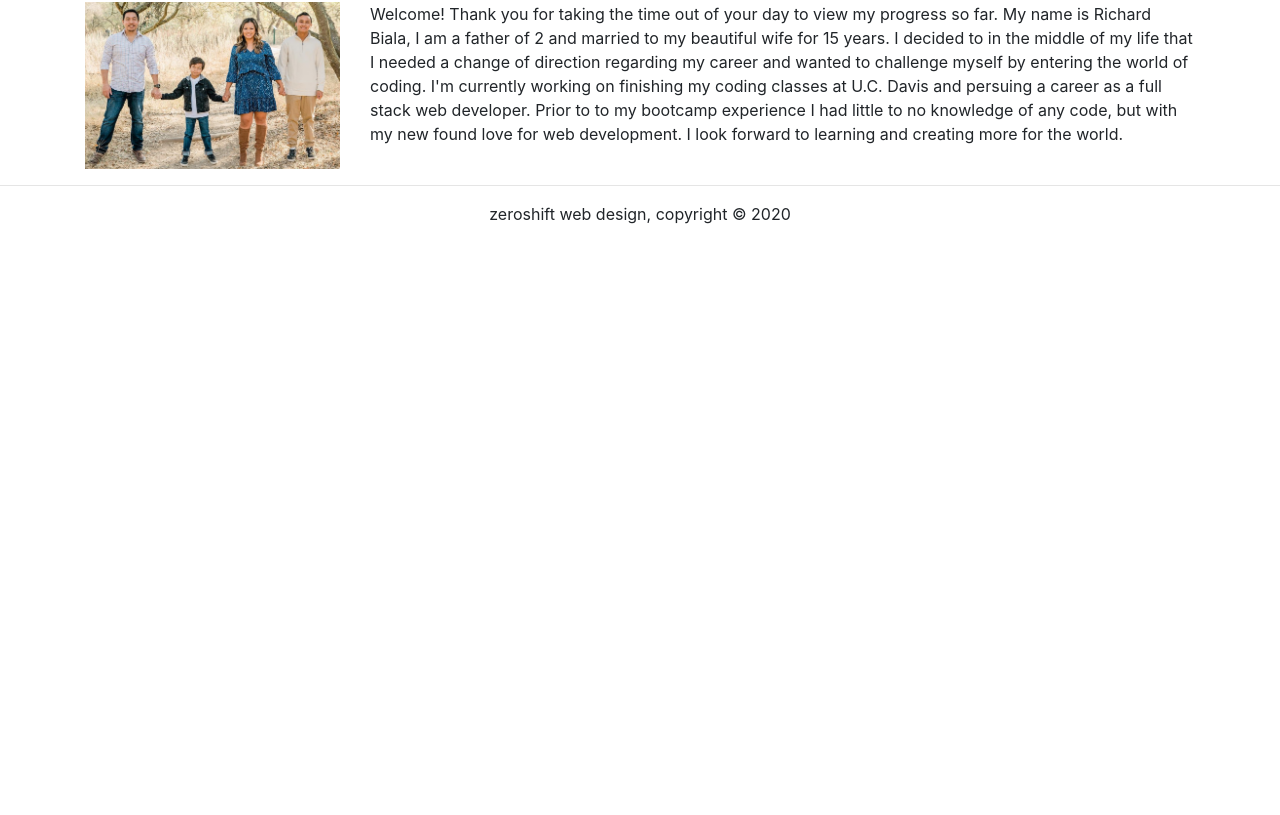
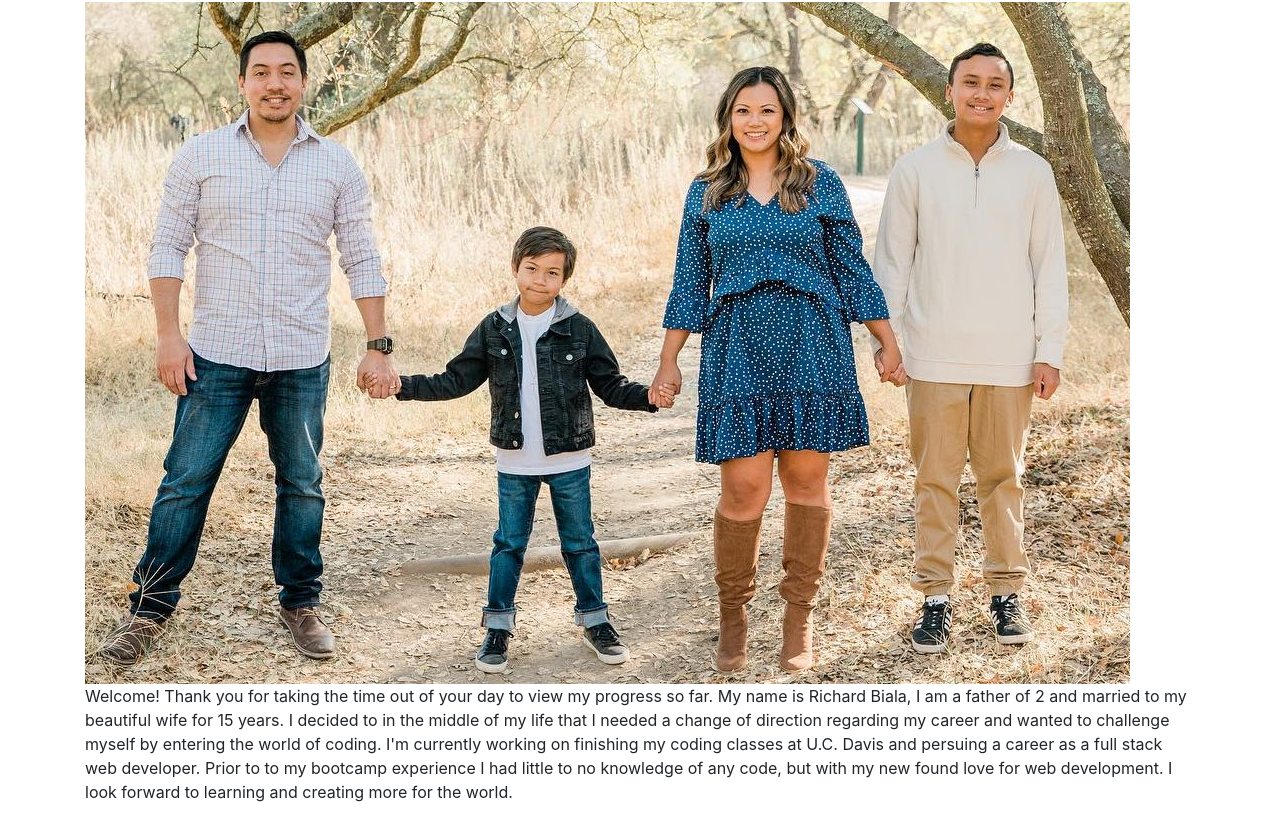
Before and after one commit to Richard-Biala/Basic-Portfolio, a plain HTML site: page about.html in a window 1280 px wide. Shown: the part 129-944 px from the top of the page. Before the commit the page ends 800 px from the top, so only its background shows below. Drawn offline with nearby package versions, Linux system fonts and the light colour scheme.

Commit message:
updates to about img pages

```diff
--- a/about.html
+++ b/about.html
@@ -55,7 +55,7 @@
       <h1 class="display-4">About Me</h1>
 
       <div class="row">
-        <div class="col-3">
+        <div class="col-12">
           <img
             class="img-fluid"
             id="pic"
@@ -64,7 +64,7 @@
           />
         </div>
 
-        <p class="col-9">
+        <p class="col-12">
           Welcome! Thank you for taking the time out of your day to view my
           progress so far. My name is Richard Biala, I am a father of 2 and
           married to my beautiful wife for 15 years. I decided to in the middle
--- a/css/style.css
+++ b/css/style.css
@@ -1,6 +1,6 @@
 #pic {
-  width: 100%;
-  height: 100%;
+  /* width: 100%;
+  height: 100%; */
 }
 footer {
   text-align: center;
```
